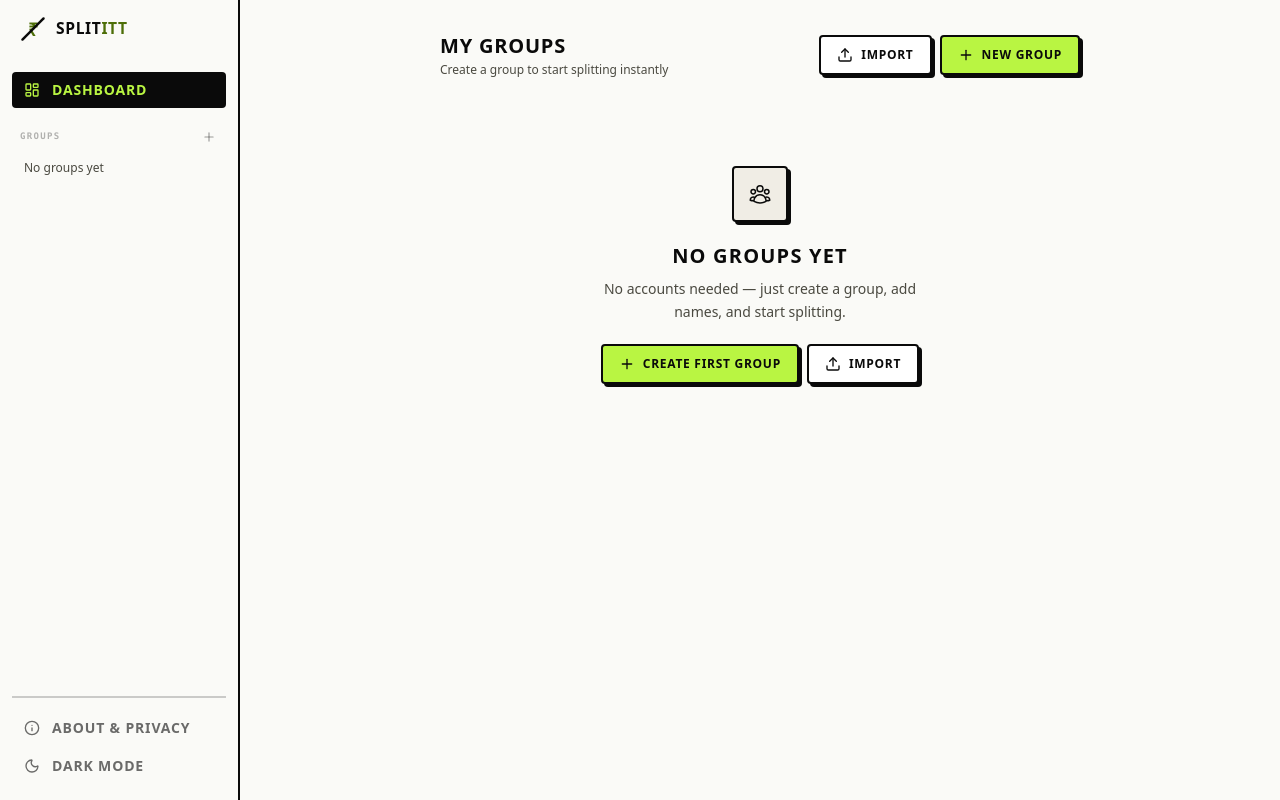
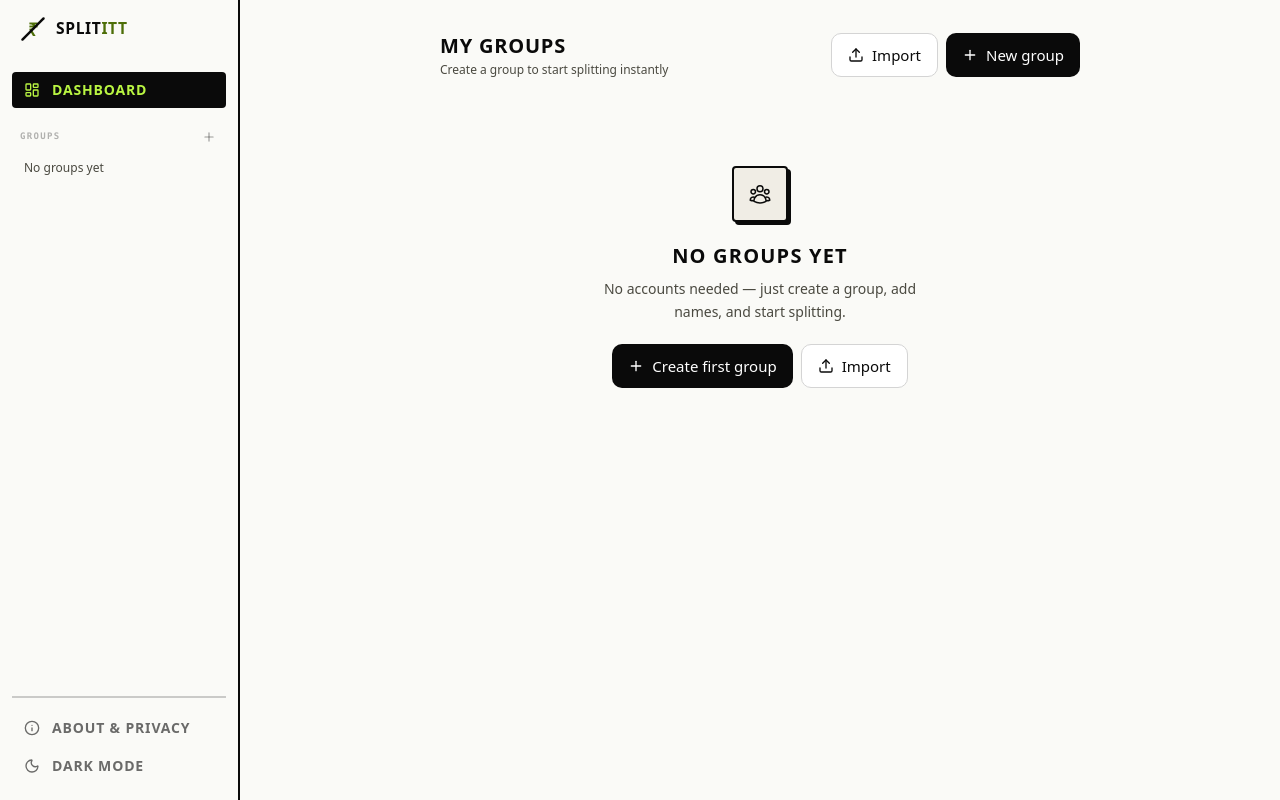
Before and after one commit to bhavy67/expense-splitter, a React (Vite) app in the folder frontend/: page / in a window 1280 px wide. Built offline with nearby package versions, Linux system fonts and the light colour scheme; a web font is replaced by a local one.

Commit message:
Move Button to ui primitives, add IconButton and tailwind-merge config

```diff
--- a/frontend/src/components/common/Button.tsx
+++ b/frontend/src/components/common/Button.tsx
@@ -1,56 +1 @@
-import { forwardRef } from 'react'
-import { cn } from '@/lib/utils'
-
-type Variant = 'primary' | 'secondary' | 'ghost' | 'danger'
-type Size = 'sm' | 'md' | 'lg'
-
-interface ButtonProps extends React.ButtonHTMLAttributes<HTMLButtonElement> {
-  variant?: Variant
-  size?: Size
-  loading?: boolean
-}
-
-const variants: Record<Variant, string> = {
-  primary:
-    'bg-[#b9f542] text-[#0a0a0a] border-2 border-[#0a0a0a] shadow-[3px_3px_0_#0a0a0a] dark:shadow-[3px_3px_0_#f0ede5] hover:translate-x-[2px] hover:translate-y-[2px] hover:shadow-none active:translate-x-[2px] active:translate-y-[2px] active:shadow-none disabled:opacity-50 disabled:translate-x-0 disabled:translate-y-0 disabled:shadow-[3px_3px_0_#0a0a0a] disabled:dark:shadow-[3px_3px_0_#f0ede5]',
-  secondary:
-    'bg-white dark:bg-[#1e1e1a] text-[#0a0a0a] dark:text-[#f0ede5] border-2 border-[#0a0a0a] dark:border-[#f0ede5] shadow-[3px_3px_0_#0a0a0a] dark:shadow-[3px_3px_0_#b9f542] hover:translate-x-[2px] hover:translate-y-[2px] hover:shadow-none active:translate-x-[2px] active:translate-y-[2px] active:shadow-none disabled:opacity-50',
-  ghost:
-    'bg-transparent text-[#0a0a0a] dark:text-[#f0ede5] border-2 border-transparent hover:border-[#0a0a0a] dark:hover:border-[#f0ede5] hover:bg-[#f0ede5] dark:hover:bg-[#1a1a17] disabled:opacity-50',
-  danger:
-    'bg-[#ff5c3d] text-white border-2 border-[#0a0a0a] shadow-[3px_3px_0_#0a0a0a] dark:shadow-[3px_3px_0_#b9f542] hover:translate-x-[2px] hover:translate-y-[2px] hover:shadow-none active:translate-x-[2px] active:translate-y-[2px] active:shadow-none disabled:opacity-50',
-}
-
-const sizes: Record<Size, string> = {
-  sm: 'h-8 px-3 text-[11px] rounded gap-1.5',
-  md: 'h-10 px-4 text-[12px] rounded gap-2',
-  lg: 'h-12 px-5 text-[13px] rounded gap-2',
-}
-
-export const Button = forwardRef<HTMLButtonElement, ButtonProps>(
-  ({ variant = 'primary', size = 'md', loading, className, children, disabled, ...props }, ref) => {
-    return (
-      <button
-        ref={ref}
-        disabled={disabled || loading}
-        className={cn(
-          'inline-flex items-center justify-center font-bold uppercase tracking-[0.06em] transition-all duration-100 cursor-pointer focus-visible:outline-none focus-visible:ring-2 focus-visible:ring-[#b9f542] focus-visible:ring-offset-2 disabled:cursor-not-allowed select-none',
-          variants[variant],
-          sizes[size],
-          className
-        )}
-        {...props}
-      >
-        {loading && (
-          <svg className="animate-spin -ml-0.5 h-4 w-4 shrink-0" fill="none" viewBox="0 0 24 24">
-            <circle className="opacity-25" cx="12" cy="12" r="10" stroke="currentColor" strokeWidth="4" />
-            <path className="opacity-75" fill="currentColor" d="M4 12a8 8 0 018-8V0C5.373 0 0 5.373 0 12h4z" />
-          </svg>
-        )}
-        {children}
-      </button>
-    )
-  }
-)
-
-Button.displayName = 'Button'
+export { Button } from '@/components/ui/Button'
--- /dev/null
+++ b/frontend/src/components/ui/Button.tsx
@@ -0,0 +1,50 @@
+import { forwardRef } from 'react'
+import { cva, type VariantProps } from 'class-variance-authority'
+import { LoaderCircle } from 'lucide-react'
+import { cn } from '@/lib/utils'
+
+const button = cva(
+  'inline-flex items-center justify-center gap-2 shrink-0 font-medium rounded-md select-none transition-[background-color,transform,opacity] duration-[120ms] ease-out active:scale-[0.98] disabled:opacity-50 disabled:cursor-not-allowed disabled:active:scale-100',
+  {
+    variants: {
+      variant: {
+        primary: 'bg-inverse-bg text-inverse-fg hover:opacity-90',
+        secondary: 'bg-surface text-fg border border-border-strong hover:bg-surface-subtle',
+        ghost: 'bg-transparent text-fg hover:bg-surface-subtle',
+        // Monochrome for now: wording, icon and ConfirmModal carry the meaning.
+        danger: 'bg-surface text-negative border border-border-strong hover:bg-surface-subtle',
+      },
+      size: {
+        sm: 'h-9 px-3 text-body-sm',
+        md: 'h-11 px-4 text-body',
+        lg: 'h-13 px-5 text-body',
+        icon: 'size-11 p-0',
+      },
+      fullWidth: { true: 'w-full' },
+    },
+    defaultVariants: { variant: 'primary', size: 'md' },
+  }
+)
+
+export interface ButtonProps
+  extends React.ButtonHTMLAttributes<HTMLButtonElement>,
+    VariantProps<typeof button> {
+  loading?: boolean
+}
+
+export const Button = forwardRef<HTMLButtonElement, ButtonProps>(
+  ({ variant, size, fullWidth, loading, className, children, disabled, ...props }, ref) => (
+    <button
+      ref={ref}
+      disabled={disabled || loading}
+      aria-busy={loading || undefined}
+      className={cn(button({ variant, size, fullWidth }), className)}
+      {...props}
+    >
+      {loading && <LoaderCircle className="size-4 animate-spin" aria-hidden />}
+      {children}
+    </button>
+  )
+)
+
+Button.displayName = 'Button'
--- /dev/null
+++ b/frontend/src/components/ui/IconButton.tsx
@@ -0,0 +1,27 @@
+import { forwardRef } from 'react'
+import { cn } from '@/lib/utils'
+
+interface IconButtonProps extends React.ButtonHTMLAttributes<HTMLButtonElement> {
+  'aria-label': string
+}
+
+// 44×44 hit area, 40×40 visual circle inside it.
+export const IconButton = forwardRef<HTMLButtonElement, IconButtonProps>(
+  ({ className, children, ...props }, ref) => (
+    <button
+      ref={ref}
+      type="button"
+      className={cn(
+        'group inline-flex size-11 shrink-0 items-center justify-center rounded-full text-fg disabled:opacity-50 disabled:cursor-not-allowed',
+        className
+      )}
+      {...props}
+    >
+      <span className="flex size-10 items-center justify-center rounded-full transition-[background-color,transform] duration-[120ms] ease-out group-hover:bg-surface-subtle group-active:scale-95 [&_svg]:size-5">
+        {children}
+      </span>
+    </button>
+  )
+)
+
+IconButton.displayName = 'IconButton'
--- a/frontend/src/lib/utils.ts
+++ b/frontend/src/lib/utils.ts
@@ -1,5 +1,16 @@
 import { type ClassValue, clsx } from 'clsx'
-import { twMerge } from 'tailwind-merge'
+import { extendTailwindMerge } from 'tailwind-merge'
+
+// Teach tailwind-merge our custom theme keys. Without this it reads
+// `text-title` as a text colour and drops it when `text-fg` is also present.
+const twMerge = extendTailwindMerge({
+  extend: {
+    theme: {
+      text: ['display', 'title-lg', 'title', 'body', 'body-sm', 'caption'],
+      shadow: ['float'],
+    },
+  },
+})
 
 export function cn(...inputs: ClassValue[]) {
   return twMerge(clsx(inputs))
@@ -10,3 +21,8 @@ export function cn(...inputs: ClassValue[]) {
 export function today(): string {
   return new Date().toLocaleDateString('en-CA')
 }
+
+// Routes where BottomNav is not rendered (AppShell zeroes --bottom-nav-h there).
+export function hidesBottomNav(pathname: string): boolean {
+  return pathname.includes('/expenses/new')
+}
```
